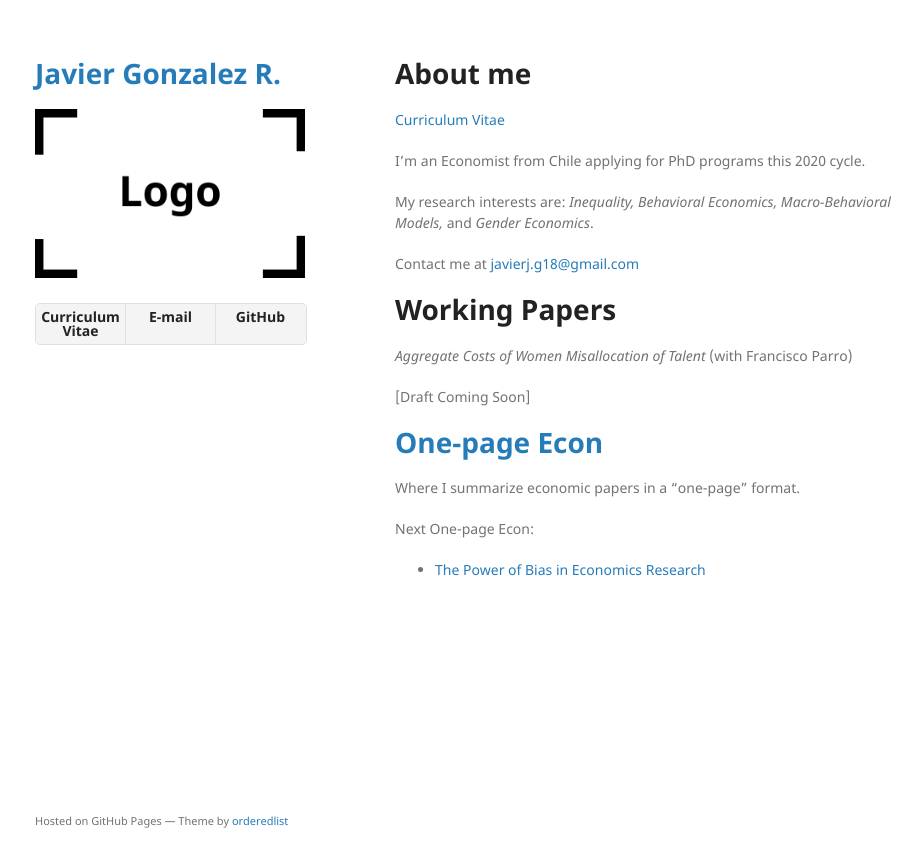
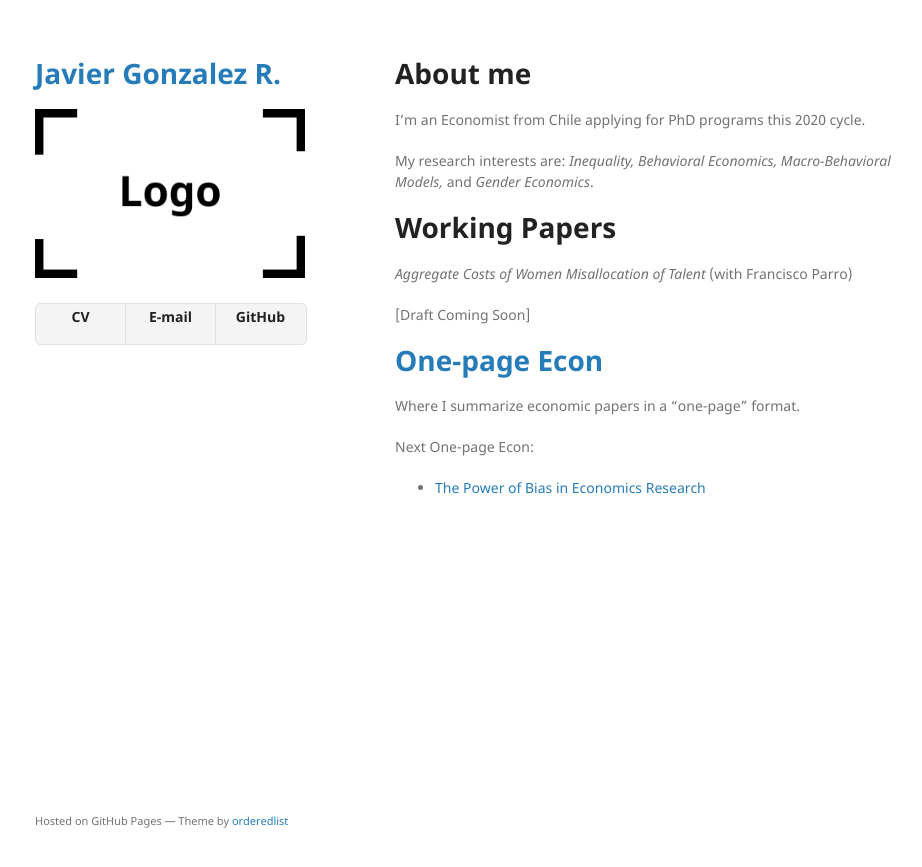
Before and after one commit to jjgecon/jjgecon.github.io, a Jekyll site: the page built from index.md, in a window 1280 px wide. Shown: the top 867 px of the page, without its empty margins (175-1097 px from the left). Built offline with Jekyll 4.4.1, drawn with Linux system fonts in a browser that asks for light colours; the repository's description, which GitHub fills in, is left out; our own code applies the rules of GitHub Pages for plain Markdown files.

Commit message:
Signed-off-by: jjgecon <javierj.g18@gmail.com>

```diff
--- a/_layouts/default.html
+++ b/_layouts/default.html
@@ -28,7 +28,7 @@
 
         {% if site.show_downloads %}
         <ul class="downloads">
-          <li><a href="https://jjgecon.github.io/assets/files/cv_4.pdf"><strong>Curriculum Vitae</strong></a></li>
+          <li><span><a href="https://jjgecon.github.io/assets/files/cv_4.pdf"><strong>CV</strong></a></span></li>
           <li><a href="mailto:javierj.g18@gmail.com"><strong>E-mail</strong></a></li>
           <li><a href="{{ site.github.owner_url }}"><strong>GitHub</strong></a></li>
         </ul>
--- a/index.md
+++ b/index.md
@@ -4,13 +4,9 @@ layout: default
 
 # About me
 
-[Curriculum Vitae](https://jjgecon.github.io/assets/files/cv_4.pdf)
-
 I'm an Economist from Chile applying for PhD programs this 2020 cycle.
 
 My research interests are: *Inequality, Behavioral Economics, Macro-Behavioral Models,* and *Gender Economics*.
-
-Contact me at [javierj.g18@gmail.com](mailto:javierj.g18@gmail.com)
 
 # Working Papers
 
```
